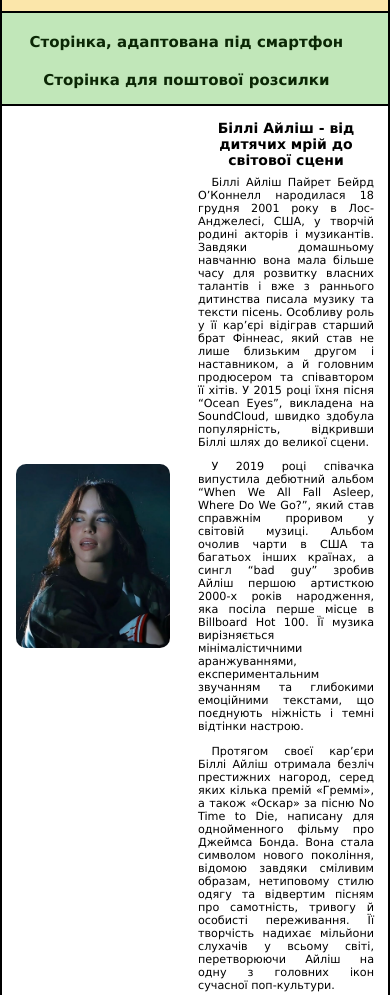
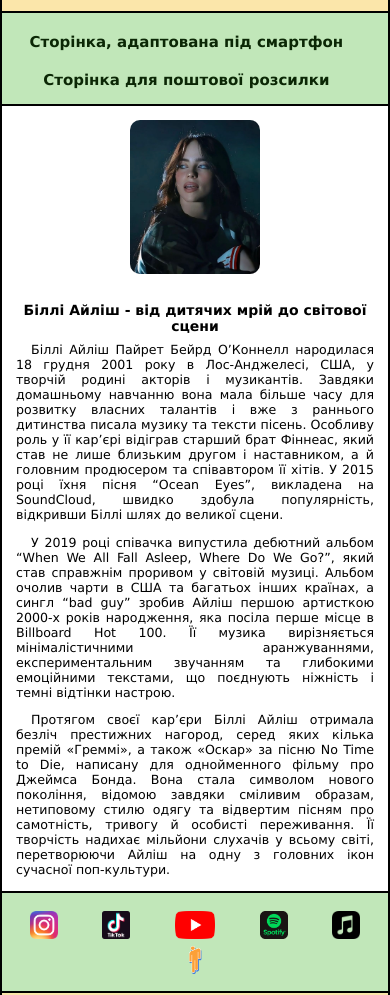
Before and after one commit to angelsit147/web3, a plain HTML site: page index.html in a window 390 px wide. Shown: the part 586-1581 px from the top of the page. Drawn offline with Linux system fonts and the light colour scheme.

Commit message:
changes with photo placement

```diff
--- a/css/style.css
+++ b/css/style.css
@@ -373,5 +373,51 @@ body {
         min-width: unset;
         box-sizing: border-box;
     }
+     #main img {
+        display: block;
+        width: 85%;
+        max-width: 100%;
+        height: auto;
+        margin: 0 auto 1em auto;
+        float: none;
+    }
 
+    #main p {
+        text-align: justify;
+        font-size: 0.9em;
+        margin-bottom: 1em;
+    }
+    #block5 {
+    display: flex;
+    flex-direction: column;
+    align-items: center;
+    justify-content: center;
+    gap: 0;
+    }
+
+    .div_for_photo {
+        order: -1;
+        width: 100%;
+        display: flex;
+        justify-content: center;
+        align-items: center;
+        padding: 1em 0;
+        background: transparent;
+    }
+
+    .div_for_photo img {
+        height: 100%;
+        width: auto;
+        border-radius: 10px;
+        display: block;
+        margin: 0 auto;
+    }
+
+    #main {
+        order: 0;
+        width: 100%;
+        padding: 1em;
+        box-sizing: border-box;
+        background: white;
+    }
 }
```
Also changed, not shown: html/mailing_list.html (+7 -7 lines).
